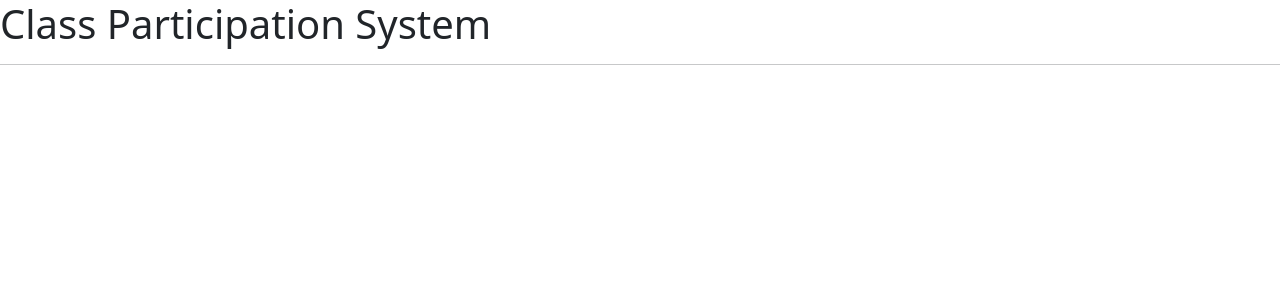
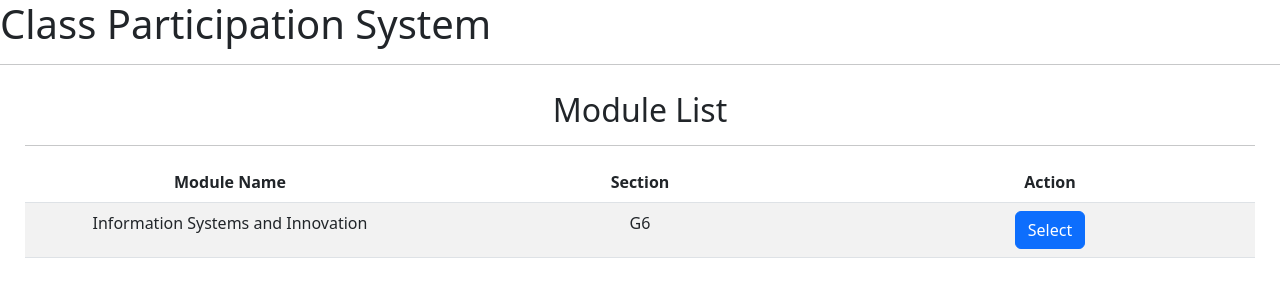
Before and after one commit to limseowchong/CPS, a Django app: page /cps/ in a window 1280 px wide. Shown: the top 300 px of the page. Run offline with Django 4.2, Linux system fonts and the light colour scheme; data comes from the database, SQL or seed files in the repository; both versions use the stored data as it was after the commit.

Commit message:
Created View Modules Page using Bootstrap table

```diff
--- a/class_part_sys/cps/templates/cps/index.html
+++ b/class_part_sys/cps/templates/cps/index.html
@@ -1,5 +1,32 @@
 {% extends "cps/layout.html" %}
 
 {% block body %}
-
+    <div style="padding:10px; margin:15px;text-align:center;">
+        <h2>Module List</h2>
+        <hr>
+        <table class="table table-striped">
+            <thead>
+                <tr>
+                    <th scope="col" class="col-4">Module Name</th>
+                    <th scope="col" class="col-4">Section</th>
+                    <th scope="col" class="col-4">Action</th>
+                </tr>
+            </thead>
+            <tbody>
+                {% for module in modules %}
+                <tr>
+                    <td class="col-4">{{ module.name }}</td>
+                    <td class="col-4">{{ module.section_id }}</td>
+                    <td class="col-4">
+                        <button type="button" class="btn btn-primary">Select</button>
+                    </td>
+                </tr>
+                {% endfor %}
+            </tbody>
+        </table>
+        {% if modules %}
+        {% else %}
+            <h1 style="color:gray;">No Modules Found</h1>
+        {% endif %}
+    </div>
 {% endblock %}
--- a/class_part_sys/cps/views.py
+++ b/class_part_sys/cps/views.py
@@ -1,5 +1,9 @@
 from django.shortcuts import render
+
+from .models import Student, Module, Session, ClassParticipation
 
 # Create your views here.
 def index(request):
-    return render(request, "cps/index.html")
+    return render(request, "cps/index.html", {
+        "modules": list(Module.objects.all())
+    })
```
Also changed, not shown: class_part_sys/db.sqlite3.
